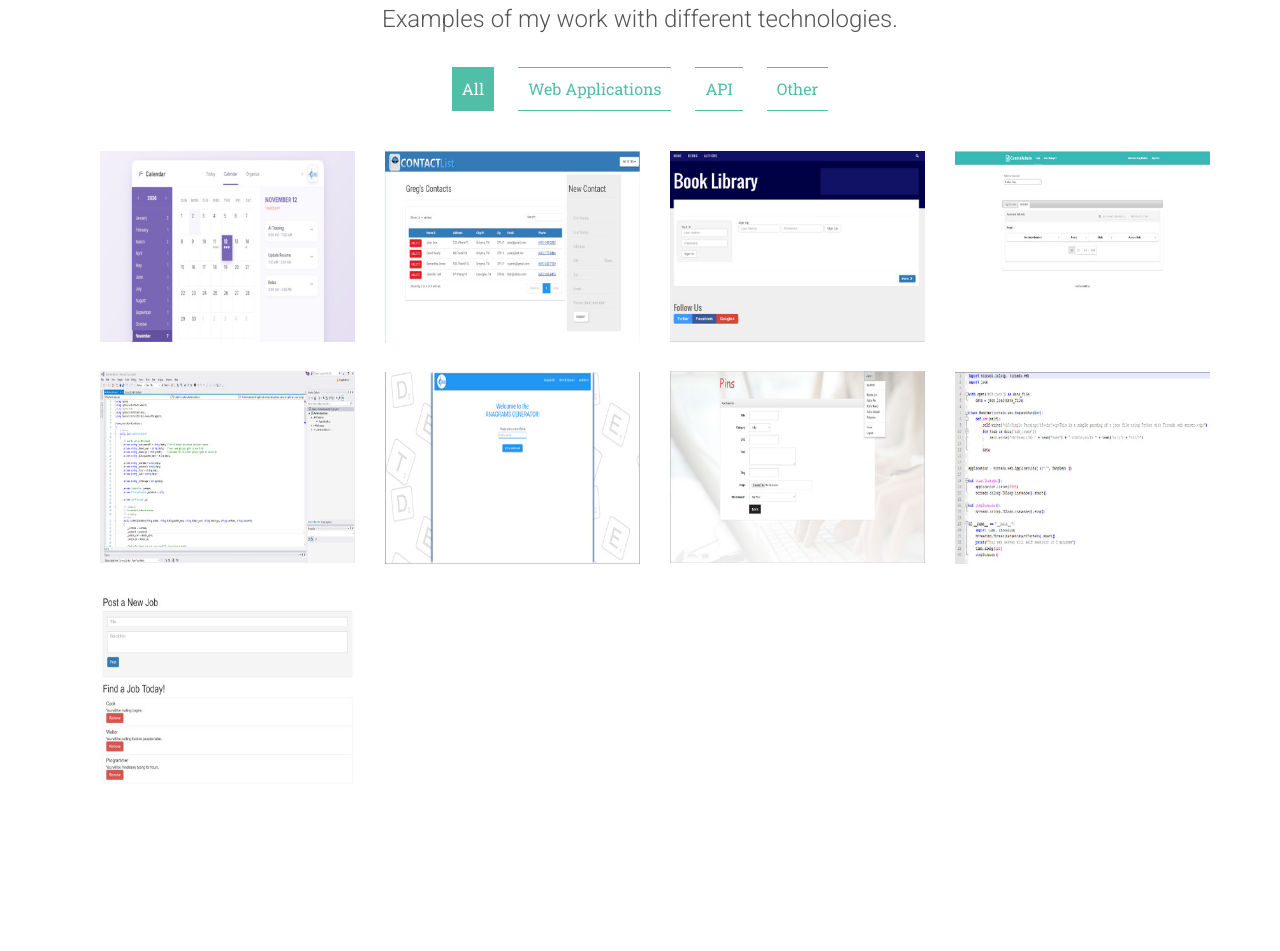
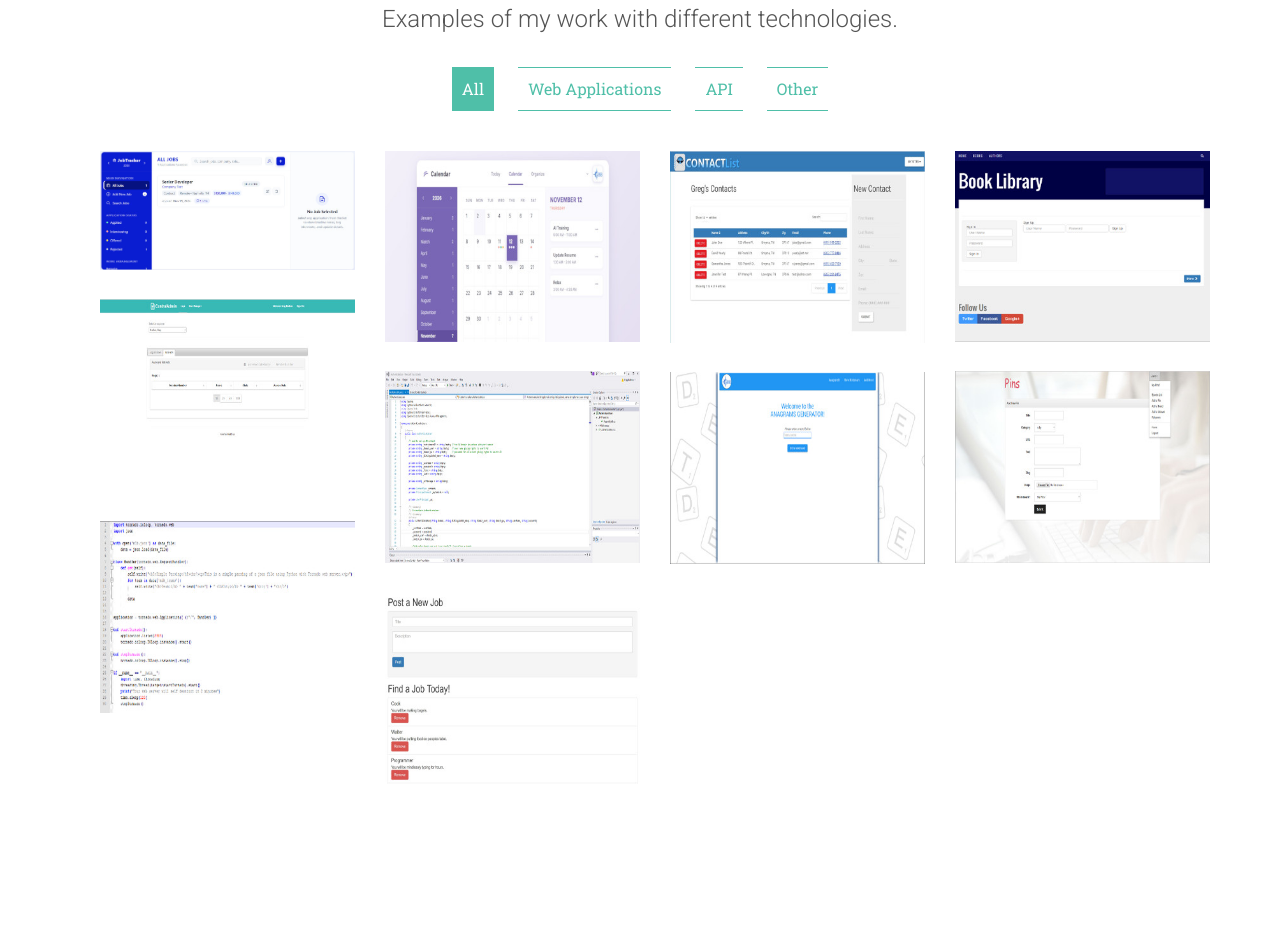
Before and after one commit to gbrethen/gbrethen.github.io, a plain HTML site: page index.html in a window 1280 px wide. Shown: the part 3290-4241 px from the top of the page. Drawn offline with Linux system fonts and the light colour scheme; some packages are replaced by stand-ins of ours; a script that the page names is missing.

Commit message:
Add portolio 10

```diff
--- a/index.html
+++ b/index.html
@@ -378,6 +378,27 @@ _________________________________________________________ -->
 
                     <div id="references-masonry" data-animate="fadeInUp">
 
+                        <div class="reference-item" data-category="webdesign">
+                            <div class="reference">
+                                <a href="#">
+                                    <img src="img/portfolio-10.jpg" class="img-responsive" alt="JobTracker" />
+
+                                    <div class="overlay">
+                                        <h3 class="reference-title">JobTracker</h3>
+                                        <p>Angular Job Tracking App using AI-Assisted Development</p>
+                                    </div>
+                                </a>
+
+                                <div class="sr-only reference-description" data-images="img/portfolio-10-lg.jpg">
+
+                                    <p>This application was a continued journey into AI-Assisted development, with a clear goal of better understanding and learning the benefits and proper skills curated to properly work alongside AI to build a production ready application.</p>
+
+                                    <p class="buttons">
+                                        <a class="btn btn-primary" href="https://github.com/gbrethen/JobTracker"><i class="fa fa-github"></i> Visit Github</a>
+                                    </p>
+                                </div>
+                            </div>
+                        </div>
                         <div class="reference-item" data-category="webdesign">
                             <div class="reference">
                                 <a href="#">
```
Also changed, not shown: img/portfolio-10-lg.jpg (added), img/portfolio-10.jpg (added).
